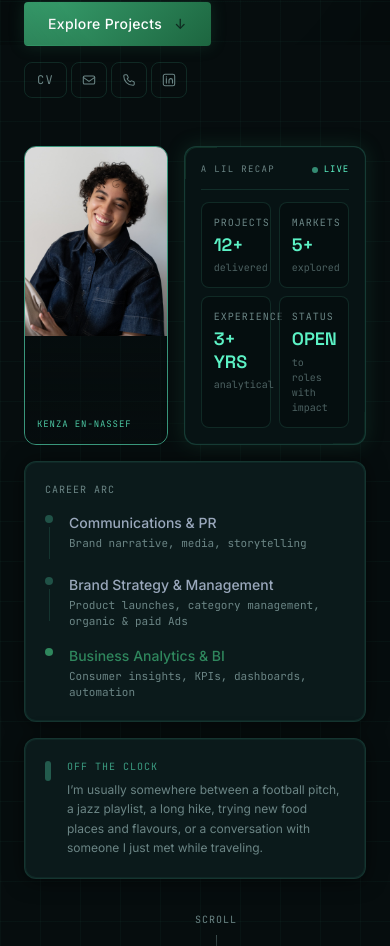
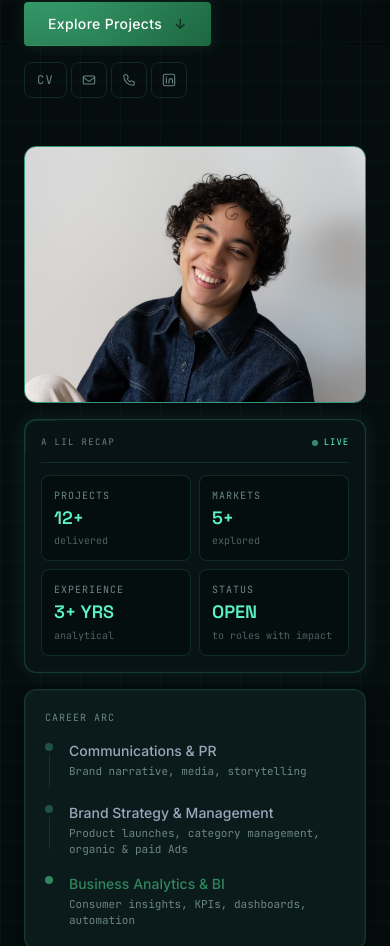
Before and after one commit to knouzz/portfolio-kenza, a React (Vite) app: page / in a window 390 px wide. Shown: the part 799-1745 px from the top of the page. Built offline with nearby package versions, Linux system fonts and the light colour scheme.

Commit message:
Fix photo: remove name overlay, fix mobile layout (full width stacked)
Co-Authored-By: Claude Sonnet 4.6 <noreply@anthropic.com>

```diff
--- a/src/components/About.jsx
+++ b/src/components/About.jsx
@@ -155,24 +155,20 @@ export default function About() {
           <div className="w-full lg:w-[42%] flex flex-col gap-4 opacity-0" style={{ animation: 'revealUp 0.8s cubic-bezier(0.16,1,0.3,1) forwards 0.4s' }}>
 
             {/* Photo + KPI side by side */}
-            <div className="flex gap-4">
-              {/* Portrait */}
-              <div className="relative rounded-xl overflow-hidden border border-border/60 shrink-0" style={{ width: '42%' }}>
-                <div className="aspect-[3/4]">
+            <div className="flex flex-col sm:flex-row gap-4">
+              {/* Portrait — full width on mobile, 42% on desktop */}
+              <div className="relative rounded-xl overflow-hidden border border-border/60 w-full sm:w-[42%] sm:shrink-0">
+                <div className="aspect-[4/3] sm:aspect-[3/4]">
                   <img
                     src="/kenza.jpg"
                     alt="Kenza En-Nassef"
-                    className="w-full h-full object-cover object-center"
+                    className="w-full h-full object-cover object-top"
                   />
-                </div>
-                <div className="absolute inset-0 bg-gradient-to-t from-bg/60 via-transparent to-transparent pointer-events-none" />
-                <div className="absolute bottom-3 left-3 right-3">
-                  <p className="font-mono text-[9px] tracking-widest text-kpi/80 leading-relaxed">KENZA EN-NASSEF</p>
                 </div>
               </div>
 
               {/* KPI panel */}
-              <div className="flex-1 relative glass-panel rounded-xl p-4 glow-amber-sm">
+              <div className="w-full sm:flex-1 relative glass-panel rounded-xl p-4 glow-amber-sm">
                 <div className="absolute top-0 left-0 w-8 h-8 border-t border-l border-amber/20 rounded-tl-xl pointer-events-none" />
                 <div className="absolute bottom-0 right-0 w-8 h-8 border-b border-r border-amber/10 rounded-br-xl pointer-events-none" />
                 <div className="flex items-center justify-between mb-3 pb-3 border-b border-border">
```
